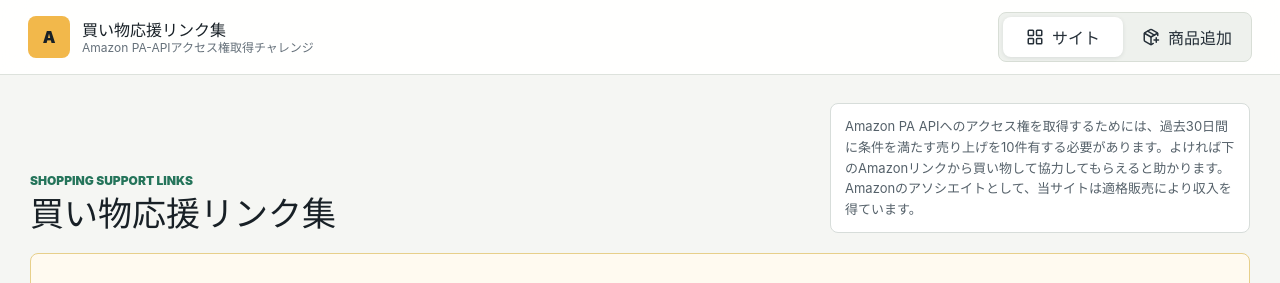
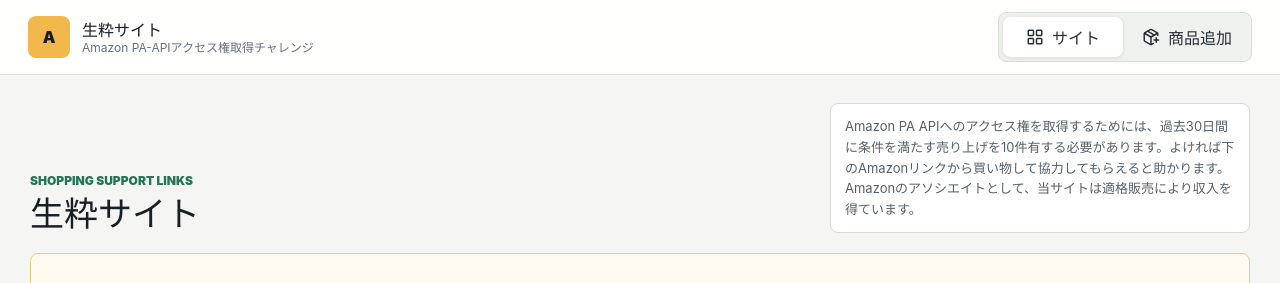
Before and after one commit to kazu217/ikisui-site, a React (Vite) app: page / in a window 1280 px wide. Shown: the top 283 px of the page. Built offline with nearby package versions, Linux system fonts and the light colour scheme.

Commit message:
Rename site to Ikisui

```diff
--- a/index.html
+++ b/index.html
@@ -3,7 +3,7 @@
   <head>
     <meta charset="UTF-8" />
     <meta name="viewport" content="width=device-width, initial-scale=1.0" />
-    <title>買い物応援リンク集</title>
+    <title>生粋サイト</title>
   </head>
   <body>
     <div id="root"></div>
--- a/src/App.tsx
+++ b/src/App.tsx
@@ -25,7 +25,7 @@
 type View = "site" | "admin";
 
 const STORAGE_KEY = "amazon3.affiliateProducts.v1";
-const SITE_NAME = "買い物応援リンク集";
+const SITE_NAME = "生粋サイト";
 const MAIN_AFFILIATE_URL =
   "https://www.amazon.co.jp?&linkCode=ll2&tag=rikougakubu03-22&linkId=674437ff17d1d998509ceba5b979b141&ref_=as_li_ss_tl";
 const SHORT_AFFILIATE_URL = "https://amzn.to/49JXWps";
```
Also changed, not shown: 2 other files (tests, documents, lock files or other folders).
